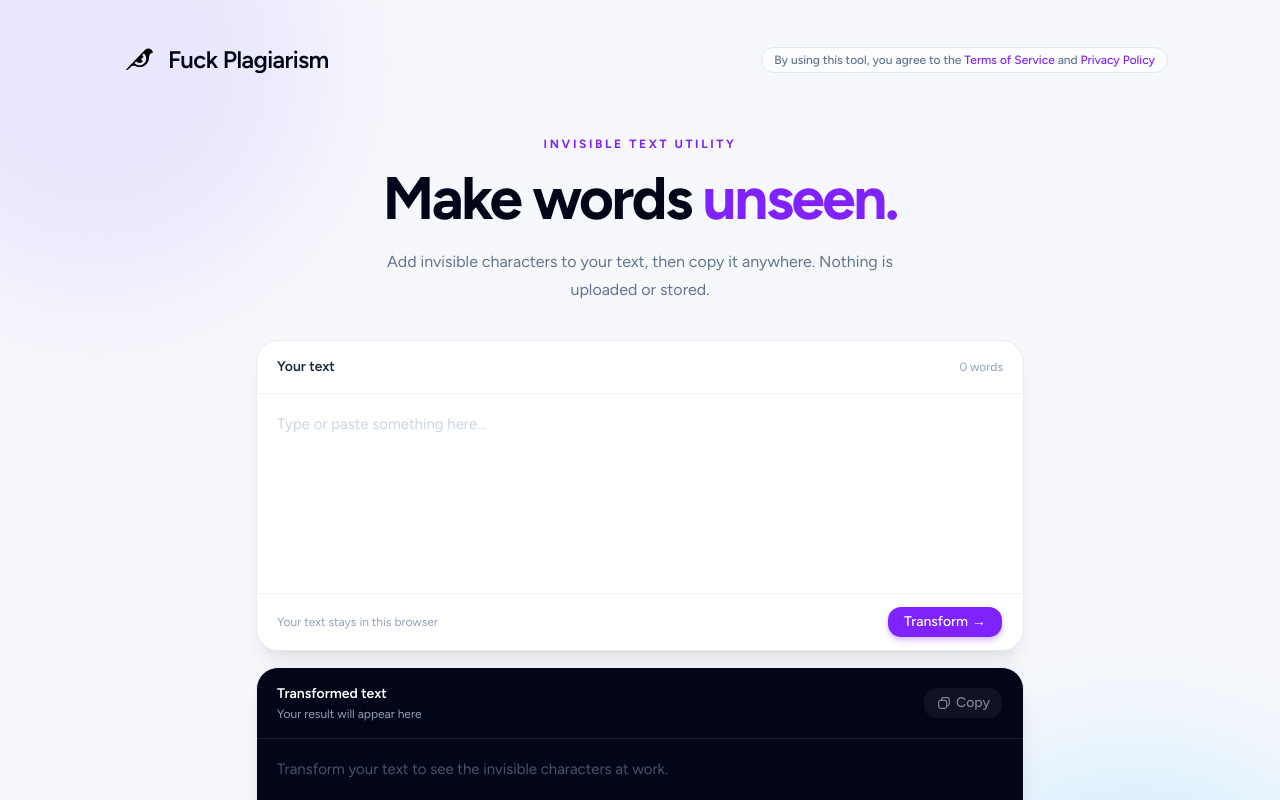
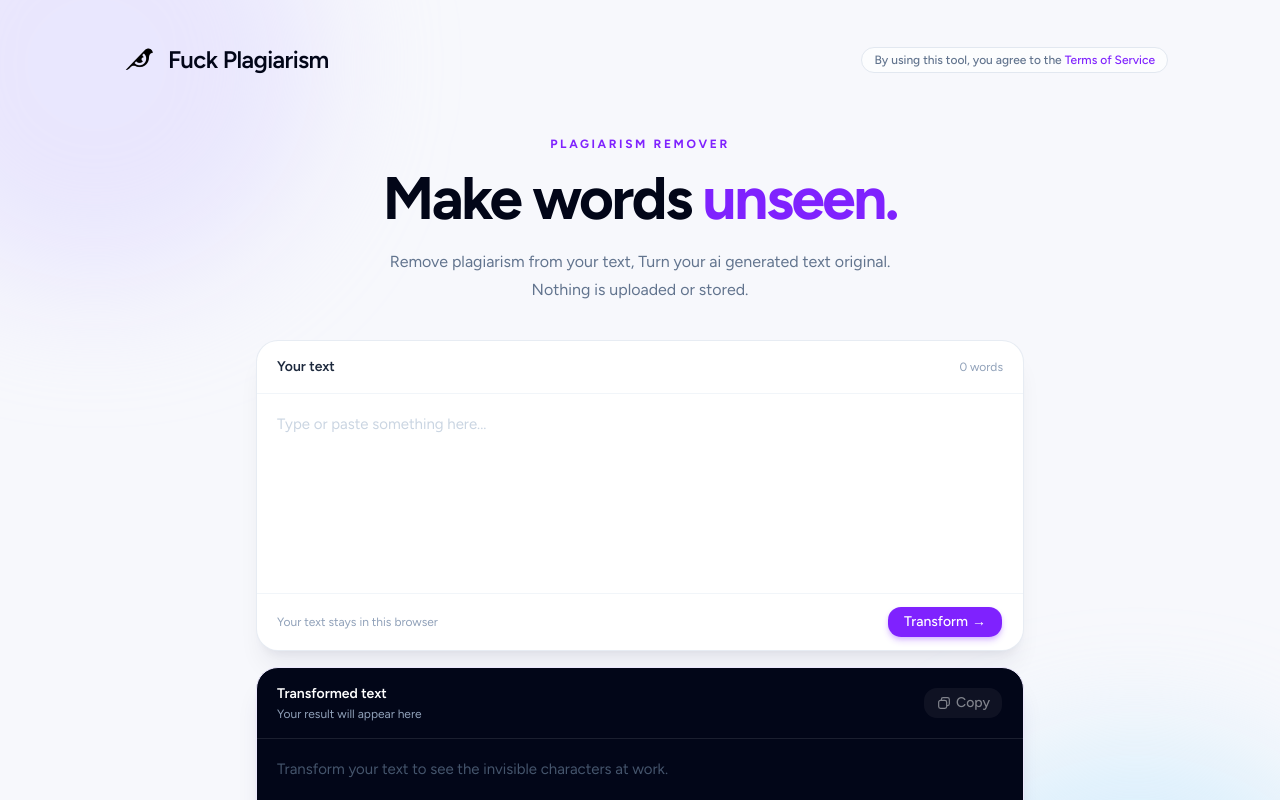
Before and after one commit to PunitMudgal/plag-remover, a Next.js app: page / in a window 1280 px wide. Shown: the top 800 px of the page. Built offline with nearby package versions, Linux system fonts and the light colour scheme.

Commit message:
headline update

```diff
--- a/src/app/page.tsx
+++ b/src/app/page.tsx
@@ -91,14 +91,14 @@ export default function Home() {
               />
             <span className="text-2xl font-semibold tracking-tight">Fuck Plagiarism</span>
           </div>
-          <span className="rounded-full border border-slate-200 bg-white/70 px-3 py-1 text-xs font-medium text-slate-500">By using this tool, you agree to the <a href="/terms" className="text-violet-600 hover:underline">Terms of Service</a> and <a href="/privacy" className="text-violet-600 hover:underline">Privacy Policy</a></span>
+          <span className="rounded-full border border-slate-200 bg-white/70 px-3 py-1 text-xs font-medium text-slate-500">By using this tool, you agree to the <a href="/terms" className="text-violet-600 hover:underline">Terms of Service</a></span>
         </header>
 
         <section className="mx-auto flex w-full max-w-3xl flex-1 flex-col justify-center py-12">
           <div className="mb-9 text-center">
-            <p className="mb-4 text-xs font-bold uppercase tracking-[0.22em] text-violet-600">Invisible text utility</p>
+            <p className="mb-4 text-xs font-bold uppercase tracking-[0.22em] text-violet-600">Plagiarism remover</p>
             <h1 className="text-4xl font-bold tracking-[-0.04em] text-slate-950 sm:text-6xl">Make words <span className="text-violet-600">unseen.</span></h1>
-            <p className="mx-auto mt-5 max-w-lg text-base leading-7 text-slate-500">Add invisible characters to your text, then copy it anywhere. Nothing is uploaded or stored.</p>
+            <p className="mx-auto mt-5 max-w-lg text-base leading-7 text-slate-500">Remove plagiarism from your text, Turn your ai generated text original. Nothing is uploaded or stored.</p>
           </div>
 
           <form onSubmit={handleSubmit} className="grid gap-4">
```
